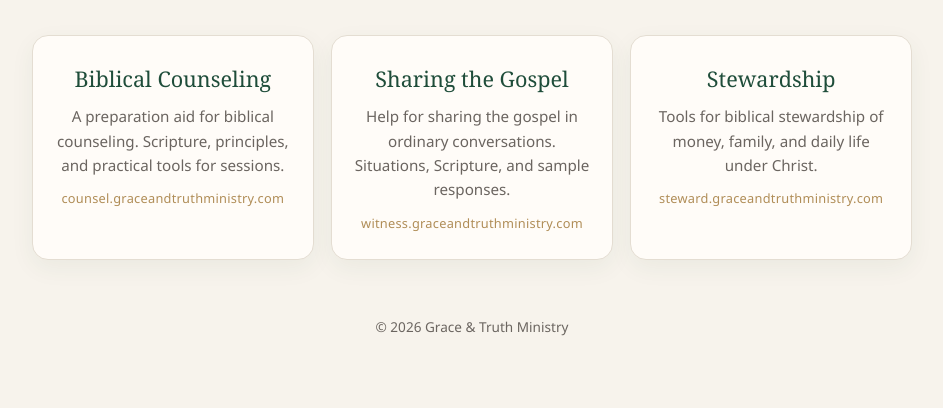
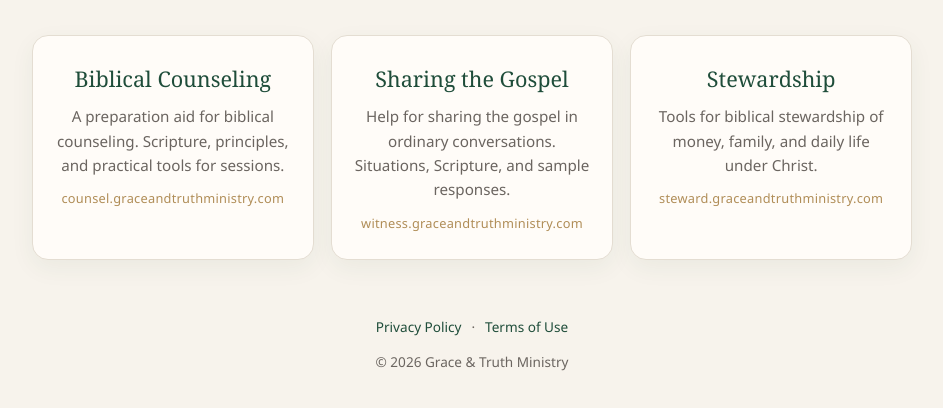
Before and after one commit to bunnell1/graceandtruthministry, a plain HTML site: page index.html in a window 1280 px wide. Shown: the part 412-820 px from the top of the page, without its empty margins (168-1111 px from the left). Drawn offline with Linux system fonts and the light colour scheme.

Commit message:
Add Privacy and Terms links to Ministry footer

```diff
--- a/index.html
+++ b/index.html
@@ -5,7 +5,7 @@
 <meta name="viewport" content="width=device-width, initial-scale=1.0">
 <title>Grace & Truth Ministry</title>
 <meta name="description" content="Grace & Truth Ministry — practical tools for believers to share the gospel, offer biblical counsel, and steward what God has given.">
-<link rel="icon" type="image/png" href="https://bunnell1.github.io/grace-and-truth-witness/icon-192.png">
+<link rel="icon" type="image/png" href="icon-192.png">
 <style>
 :root {
   --bg: #F7F3EC;
@@ -132,6 +132,10 @@ footer a { color: var(--accent); text-decoration: none; margin: 0 0.4rem; }
   </div>
 
   <footer>
+    <p>
+      <a href="/privacy.html">Privacy Policy</a> ·
+      <a href="/terms.html">Terms of Use</a>
+    </p>
     <p>© 2026 Grace & Truth Ministry</p>
   </footer>
 </div>
```
